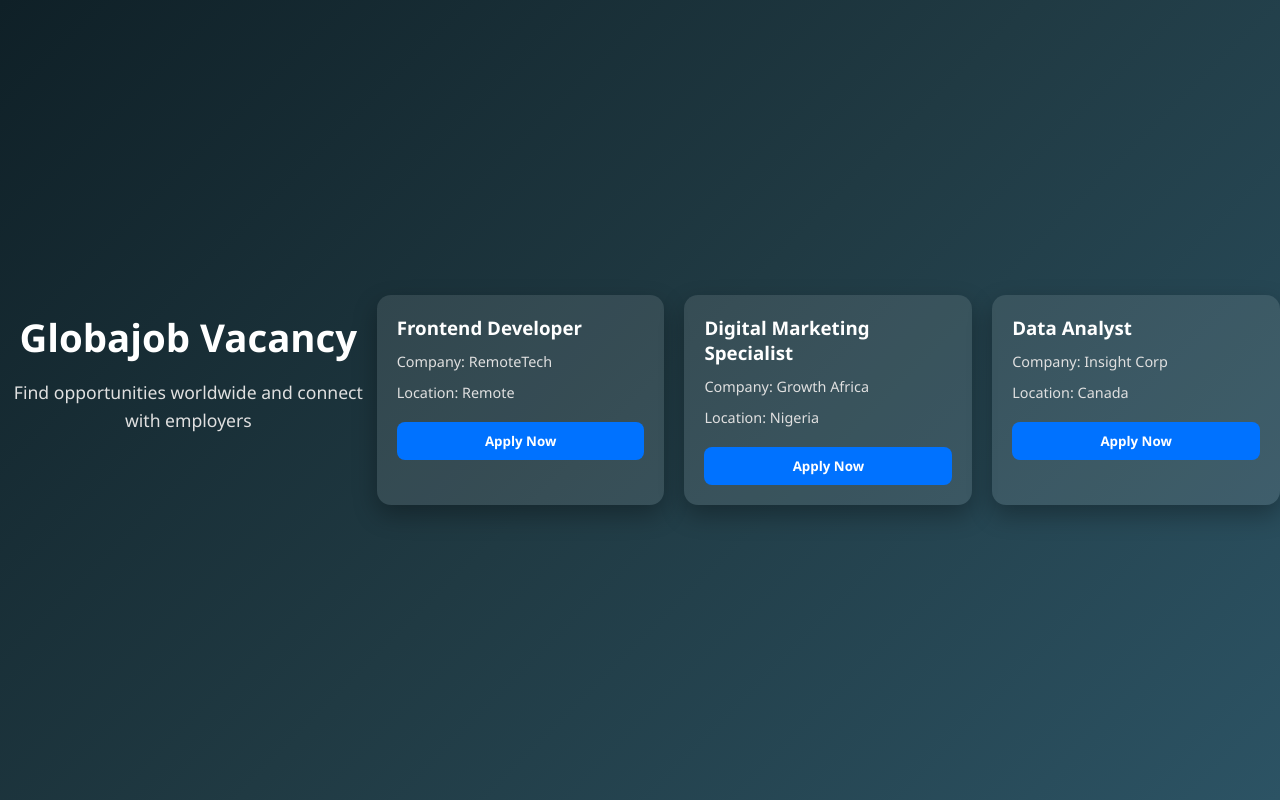
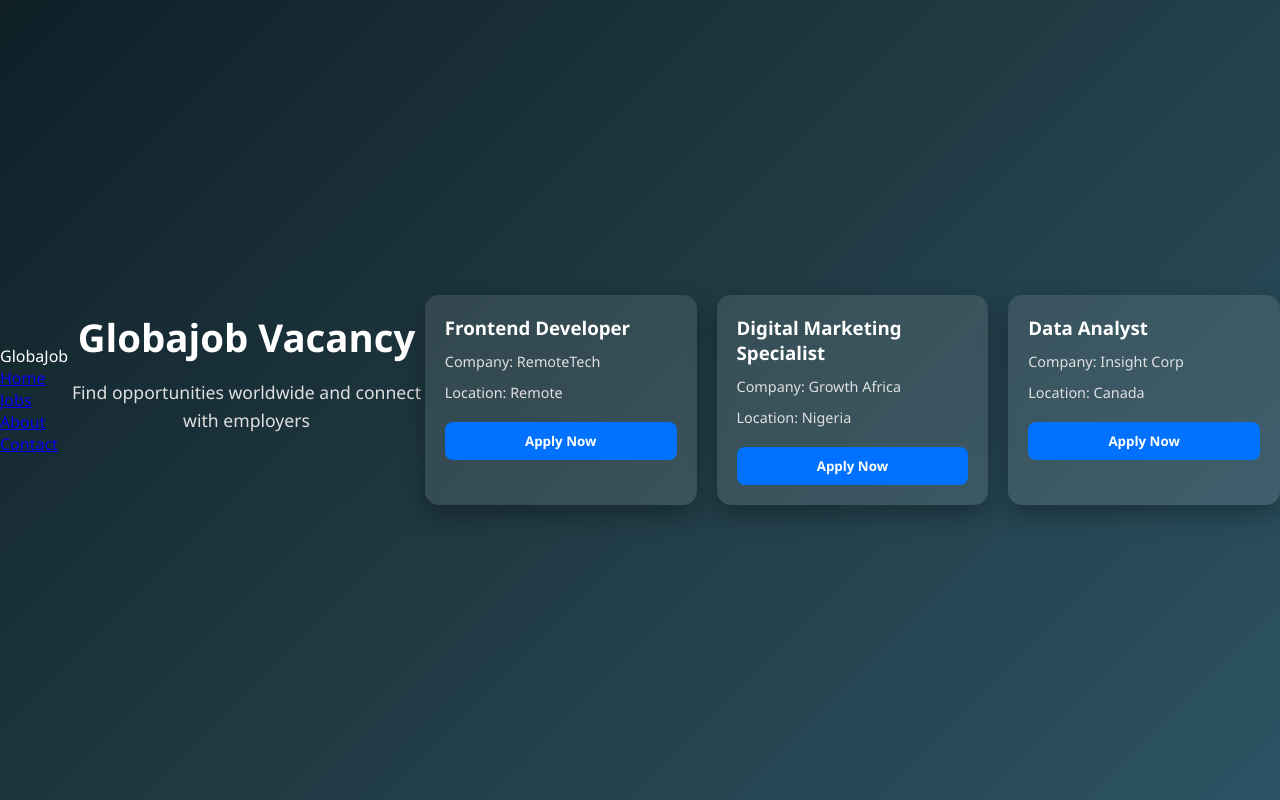
Before and after one commit to lec04214-del/Globajobvacancy.com, a plain HTML site: page index.html in a window 1280 px wide. Drawn offline with Linux system fonts and the light colour scheme.

Commit message:
Update index.html

```diff
--- a/index.html
+++ b/index.html
@@ -6,7 +6,15 @@
   <link rel="stylesheet" href="style.css">
 </head>
 <body>
-  <body>
+  <nav class="navbar">
+  <div class="logo">GlobaJob</div>
+  <ul class="nav-links">
+    <li><a href="#">Home</a></li>
+    <li><a href="#">Jobs</a></li>
+    <li><a href="#">About</a></li>
+    <li><a href="#">Contact</a></li>
+  </ul>
+  </nav>
   <header class="header">
     <h1>Globajob Vacancy</h1>
     <p>Find opportunities worldwide and connect with employers</p>
@@ -35,5 +43,4 @@
     </div>
   </section>
   </body>
-  </body>
 </html>
```
